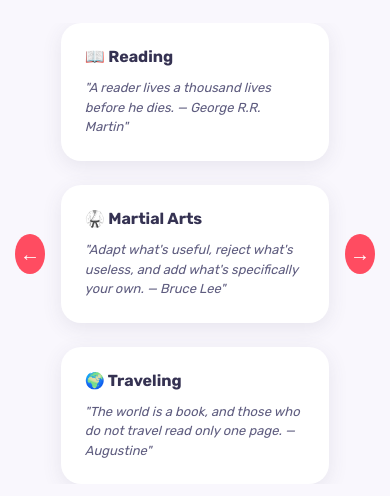
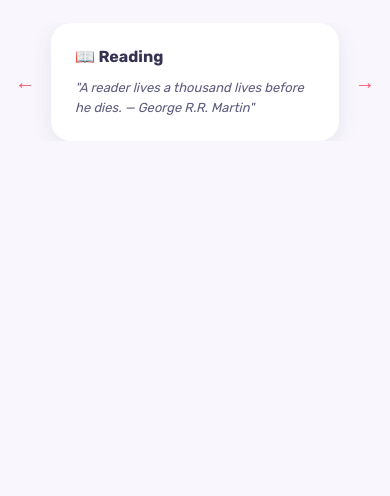
Before and after one commit to kaoutarell/PortfolioKaoutarCodes, a Next.js app: page / in a window 390 px wide. Shown: the part 7457-7953 px from the top of the page. After the commit the page ends 7630 px from the top, so only its background shows below. Built offline with nearby package versions, Linux system fonts and the light colour scheme.

Commit message:
[Fix] fix the arrows in hobbies

```diff
--- a/src/components/hobbies/Hobbies.jsx
+++ b/src/components/hobbies/Hobbies.jsx
@@ -1,5 +1,6 @@
 "use client";
 import { useState } from "react";
+import { useEffect } from "react";
 import "./hobbies.css";
 
 const hobbies = [
@@ -43,11 +44,27 @@
     triggerAnimation("prev", (index - 1 + hobbies.length) % hobbies.length);
   };
 
-  const visibleHobbies = [
-    hobbies[index],
-    hobbies[(index + 1) % hobbies.length],
-    hobbies[(index + 2) % hobbies.length],
-  ];
+  const [cardsPerView, setCardsPerView] = useState(3);
+
+  useEffect(() => {
+    const updateCardsPerView = () => {
+      if (window.innerWidth < 768) {
+        setCardsPerView(1);
+      } else if (window.innerWidth < 1024) {
+        setCardsPerView(2);
+      } else {
+        setCardsPerView(3);
+      }
+    };
+
+    updateCardsPerView(); // on load
+    window.addEventListener("resize", updateCardsPerView); // on resize
+    return () => window.removeEventListener("resize", updateCardsPerView);
+  }, []);
+
+  const visibleHobbies = Array.from({ length: cardsPerView }).map((_, i) => {
+    return hobbies[(index + i) % hobbies.length];
+  });
 
   return (
     <section className="container section" id="hobbies">
--- a/src/components/hobbies/hobbies.css
+++ b/src/components/hobbies/hobbies.css
@@ -77,20 +77,11 @@
 }
 
 .carousel__btn {
-  background: var(--first-color);
-  color: white;
-  border: none;
-  border-radius: 50%;
-  width: 40px;
-  height: 40px;
+  background: none;
+  color: var(--first-color);
   font-size: 1.25rem;
   cursor: pointer;
   transition: background 0.3s ease, transform 0.2s ease;
-}
-
-.carousel__btn:hover {
-  background: hsl(353, 93%, 60%);
-  transform: scale(1.1);
 }
 
 /* Responsiveness */
```
